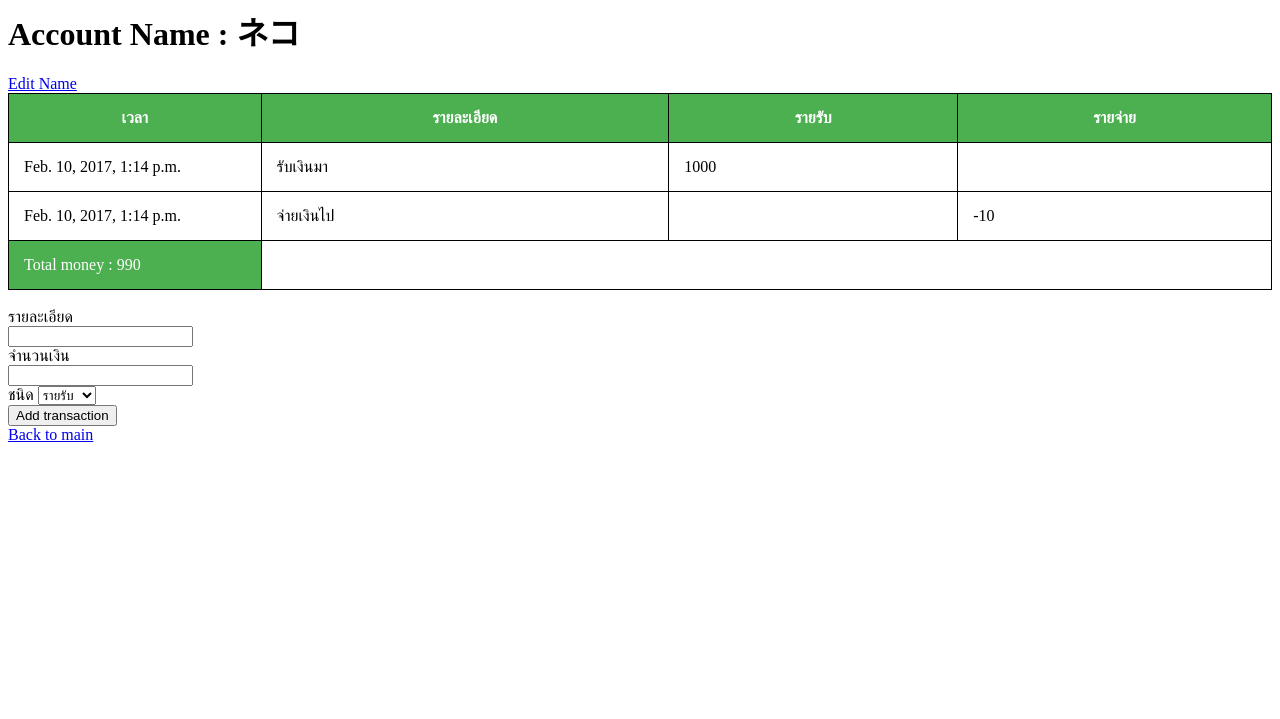
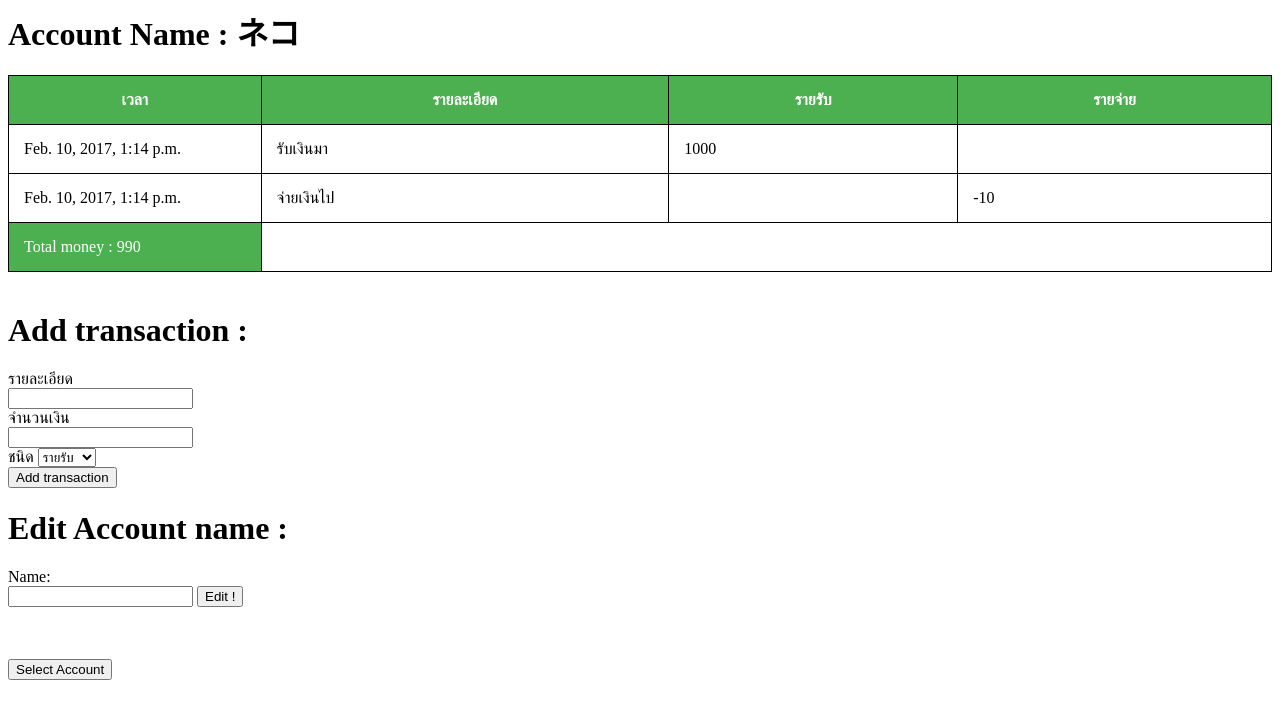
Before and after one commit to sovernut/Accountant, a Django app: a page that uses account/templates/account/detail.html in a window 1280 px wide. Shown: the top 719 px of the page. Run offline with Django 3.2, Linux system fonts and the light colour scheme; data comes from the database, SQL or seed files in the repository; both versions use the stored data as it was after the commit.

Commit message:
finish edit name

```diff
--- a/account/templates/account/detail.html
+++ b/account/templates/account/detail.html
@@ -17,7 +17,7 @@ th {
 tr:hover{background-color:#f5f5f5}
 </style>
 
-<h1>Account Name : {{ account.account_name }}</h1> <a href="#">Edit Name</a>
+<h1>Account Name : {{ account.account_name }}</h1>
 
 {% if error_message %}<p><strong>{{ error_message }}</strong></p>{% endif %}
 <table border="1">
@@ -39,6 +39,9 @@ tr:hover{background-color:#f5f5f5}
 <tr style="background-color: #4CAF50;color: white;"><td>Total money : {{ account.total }}</td></tr>
 </table>
 <br>
+
+{# Add Transaction #}
+<h1>Add transaction : </h1>
 รายละเอียด
 <br>
 <input type="text" name="detail"/>
@@ -52,4 +55,14 @@ tr:hover{background-color:#f5f5f5}
 </select><br>
 <input type="submit" value="Add transaction" />
 </form>
-<br><a href="{% url 'account:index' %}">Back to main</a>
+{# Edit Name #}
+<form action="{% url 'account:editname' account.id %}" method="post">
+{% csrf_token %}
+<h1>Edit Account name : </h1>
+Name:
+<br>
+<input type="text" name="name"/>
+<input type="submit" value="Edit !" />
+</form>
+
+<br><br><a href="{% url 'account:index' %}"><input type="submit" value="Select Account" /></a>
--- a/account/urls.py
+++ b/account/urls.py
@@ -6,4 +6,5 @@ urlpatterns = [
     url(r'^$', views.IndexView.as_view(), name='index'),
     url(r'^acc/(?P<pk>[0-9]+)/$', views.DetailView.as_view(), name='detail'),
     url(r'^acc/add_trans/(?P<account_id>[0-9]+)$',views.add_trans,name='addtrans'),
+    url(r'^acc/editname/(?P<account_id>[0-9]+)$',views.editname,name='editname'),
 ]
--- a/account/views.py
+++ b/account/views.py
@@ -36,3 +36,14 @@ def add_trans(request,account_id):
         account.transaction_set.create(detail=get_detail,value=get_value,date=timezone.now())
     content = {'detail':get_detail,'value':get_value,'ttype':get_ttype,'error_message':error_message,'account_id':account_id}
     return render(request, 'account/addtrans.html', content)
+
+def editname(request,account_id):
+    account = get_object_or_404(Account, pk=account_id)
+    try:
+        get_name = request.POST['name']
+    except:
+        error = 1
+    else:
+        account.account_name = get_name
+        account.save()
+    return HttpResponseRedirect(reverse('account:detail', args=(account_id,)))
```
Also changed, not shown: account/templates/account/editname.html (added, +8 -0 lines), db.sqlite3.
